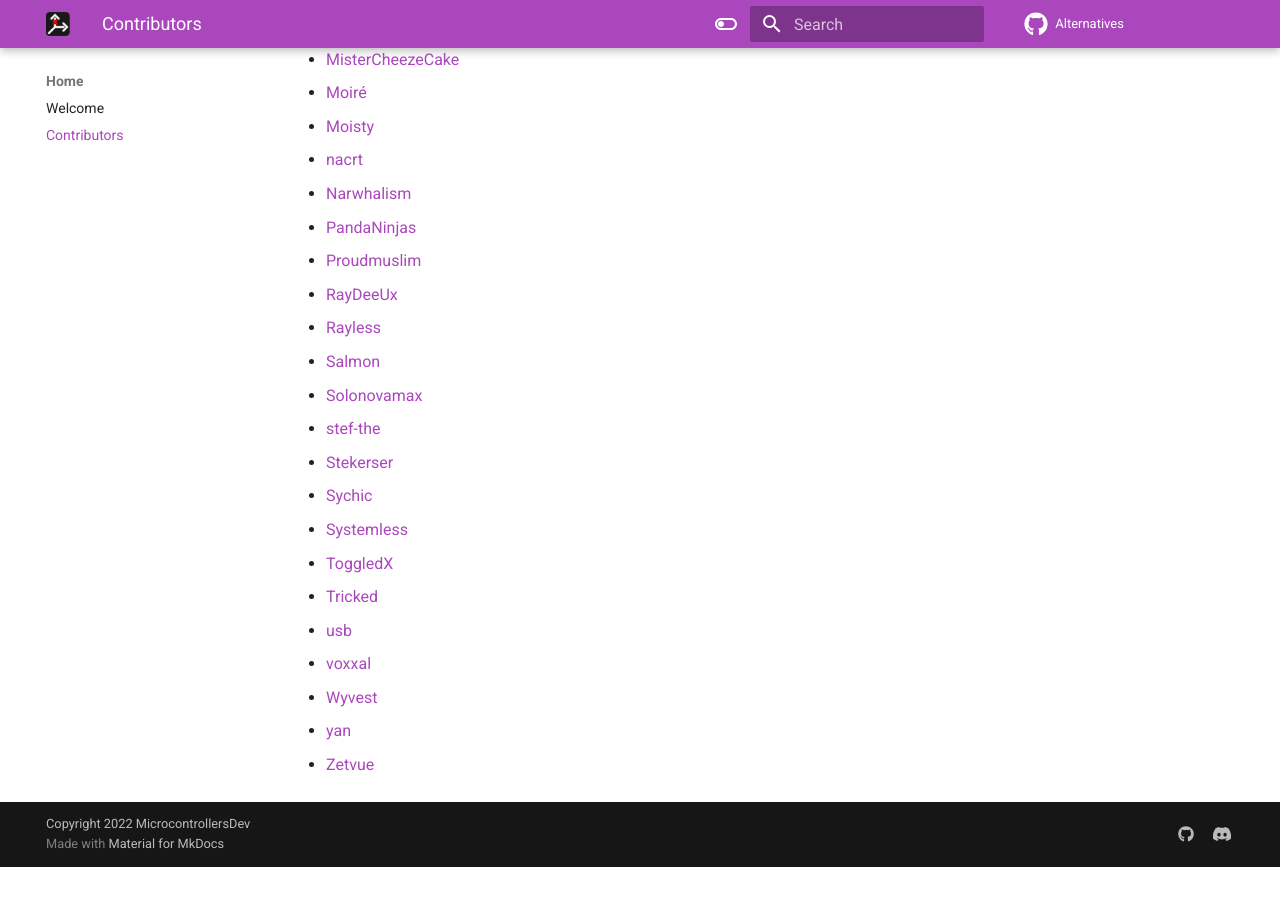
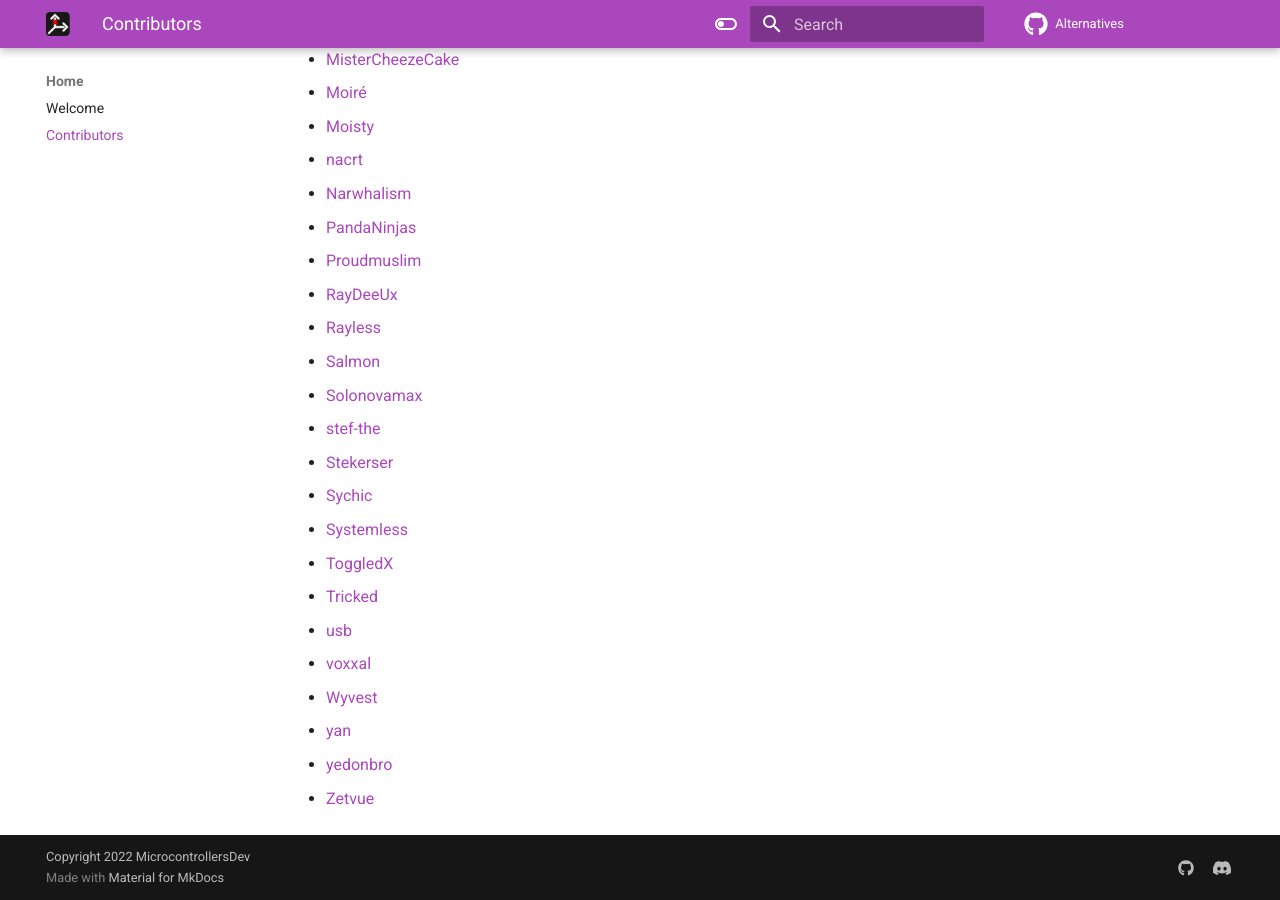
Before and after one commit to MicrocontrollersDev/Alternatives, an MkDocs documentation site: the page built from docs/contributors.md, in a window 1280 px wide and 900 px high, scrolled down 1256 px. Built offline with MkDocs 1.6.1 and Material for MkDocs 9.7.7, drawn with Linux system fonts in a browser that asks for light colours; comment, search, counter and statistics services are not loaded; before the commit the page ends 2123 px from its top, so only the background shows below that.

Commit message:
add yedonbro

```diff
--- a/docs/contributors.md
+++ b/docs/contributors.md
@@ -53,4 +53,5 @@
 * [voxxal](https://github.com/voxxal)
 * [Wyvest](https://github.com/Wyvest)
 * [yan](https://github.com/yanNotDev)
+* [yedonbro](https://github.com/yedonbro)
 * [Zetvue](https://zetvue.github.io)
```
Also changed, not shown: docs/latest/migrating.md (+1 -0 lines).
